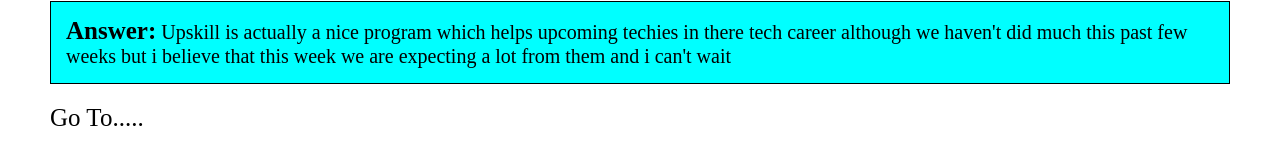
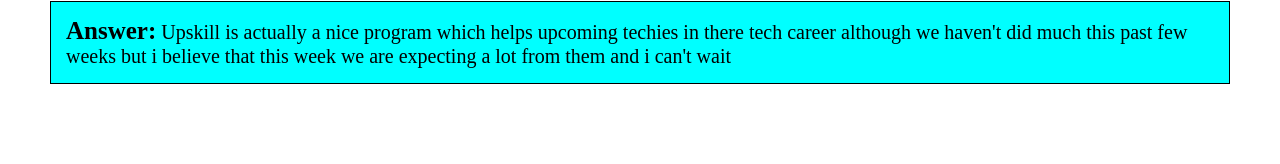
Before and after one commit to Kosiso123/upskill-two, a plain HTML site: page Question2/Question.html in a window 1280 px wide. Shown: the part 838-1002 px from the top of the page. Drawn offline with Linux system fonts and the light colour scheme.

Commit message:
completed

```diff
--- a/Question2/Question.html
+++ b/Question2/Question.html
@@ -38,7 +38,6 @@
             </section>
         </div>
         <div>
-            <a href="./index.html">Go To.....</a>
         </div>
     </div>
 
```
Also changed, not shown: Question1/index.html (renamed from index.html).
